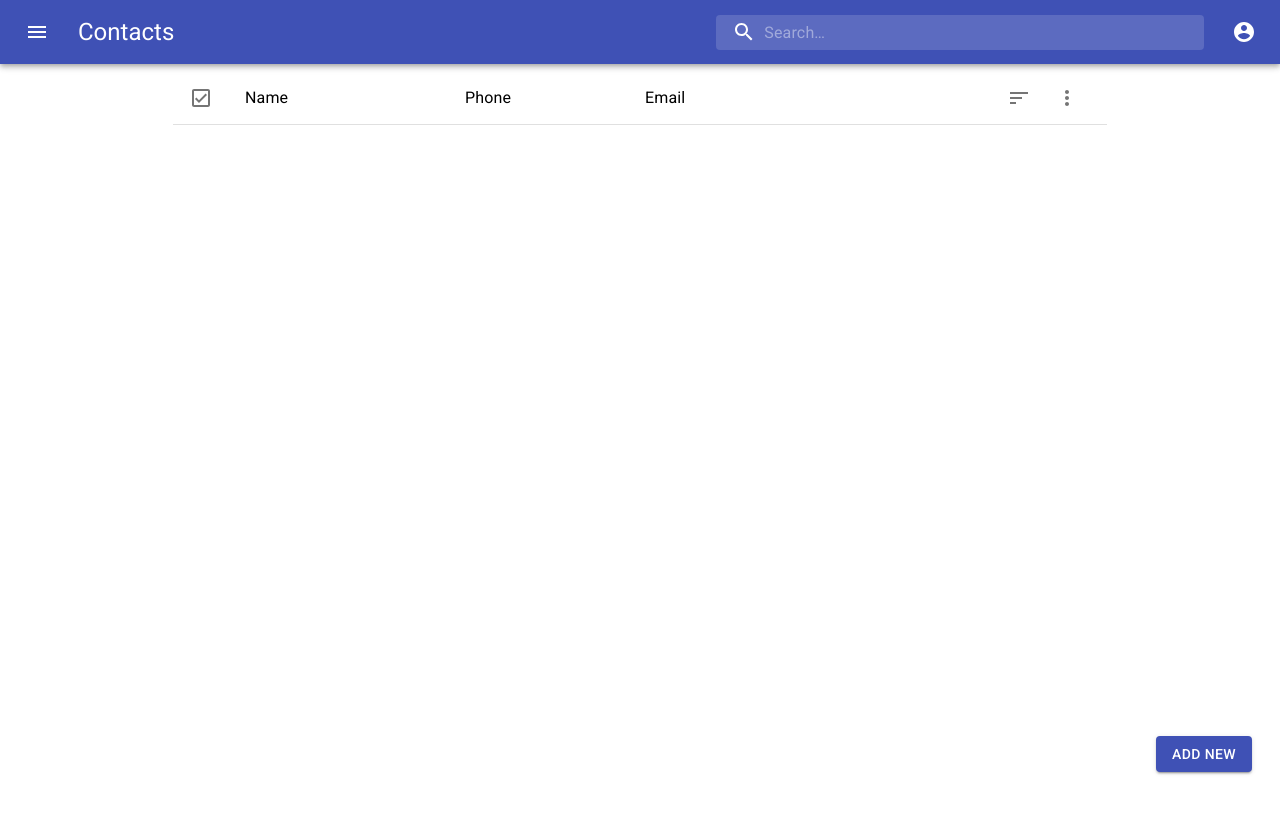
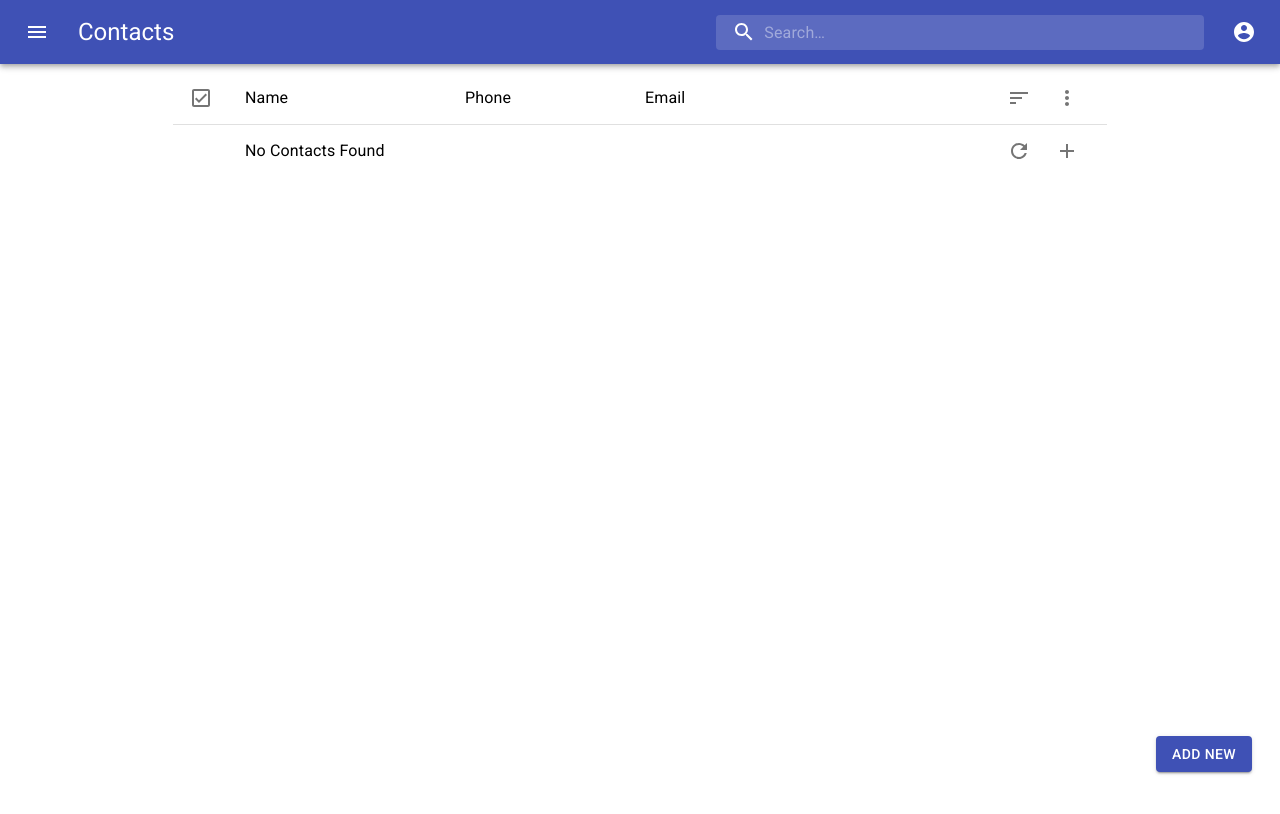
Before and after one commit to AbhishekAglave/react-contacts-app, a React (Create React App) app: page / in a window 1280 px wide. Shown: the top 814 px of the page. Built offline with nearby package versions, Linux system fonts and the light colour scheme.

Commit message:
favoriteFunctonalityAdded

```diff
--- a/src/App.css
+++ b/src/App.css
@@ -49,8 +49,6 @@
   right: 20px;
 }
 
-
-
 /********** add new contact form styling **********/
 
 .form-actions{
@@ -79,3 +77,6 @@
 .hidden{
   visibility: hidden;
 }
+.formBackButton{
+  padding-bottom: 4px;
+}
--- a/src/components/ContactItem.js
+++ b/src/components/ContactItem.js
@@ -5,19 +5,29 @@ import ListItem from "@material-ui/core/ListItem";
 import ListItemIcon from "@material-ui/core/ListItemIcon";
 import ListItemText from "@material-ui/core/ListItemText";
 // import EditOutlinedIcon from "@material-ui/icons/EditOutlined";
-import DeleteOutlinedIcon from '@material-ui/icons/DeleteOutlined';
+import DeleteOutlinedIcon from "@material-ui/icons/DeleteOutlined";
 import FavoriteBorderOutlinedIcon from "@material-ui/icons/FavoriteBorderOutlined";
+import FavoriteIcon from "@material-ui/icons/Favorite";
 
 function ContactItem(props) {
   const contactList = props.contactList;
   const setContactList = props.setContactList;
 
-  function deleteContactItem(id){
-    console.log(id);
-    const newContactList = contactList.filter((contact)=>{
+  function deleteContactItem(id) {
+    const newContactList = contactList.filter((contact) => {
       return contact.id !== id;
-    })
-    console.log(newContactList);
+    });
+    setContactList(newContactList);
+  }
+  function makeFavoriteUnfavorite(id) {
+    const newContactList = contactList.map((contact) => {
+      if (contact.id === id) {
+        contact.favorite
+          ? (contact.favorite = false)
+          : (contact.favorite = true);
+      }
+      return contact;
+    });
     setContactList(newContactList);
   }
 
@@ -30,23 +40,27 @@ function ContactItem(props) {
         <ListItemText primary={props.name} />
       </div>
       <div className="phone-div">
-        <a href={"tel:" + props.phone} style={{textDecoration: 'none'}}>
+        <a href={"tel:" + props.phone} style={{ textDecoration: "none" }}>
           <ListItemText primary={props.phone} />
         </a>
       </div>
       <div className="email-div">
-        <a href={"mailto:" + props.email} style={{textDecoration: 'none'}}>
+        <a href={"mailto:" + props.email} style={{ textDecoration: "none" }}>
           <ListItemText primary={props.email} />
         </a>
       </div>
       <div className="itembuttons-div">
-        <IconButton>
-          <FavoriteBorderOutlinedIcon />
+        <IconButton
+          onClick={() => {
+            makeFavoriteUnfavorite(props.id);
+          }}
+        >
+          {props.favorite? <FavoriteIcon/>:<FavoriteBorderOutlinedIcon/>}
         </IconButton>
         <IconButton
-        onClick={()=>{
-          deleteContactItem(props.id);
-        }}
+          onClick={() => {
+            deleteContactItem(props.id);
+          }}
         >
           <DeleteOutlinedIcon />
         </IconButton>
--- a/src/components/ContactList.js
+++ b/src/components/ContactList.js
@@ -3,6 +3,7 @@ import ContactItem from "./ContactItem";
 import ListHeader from "./ListHeader";
 import List from "@material-ui/core/List";
 import Divider from "@material-ui/core/Divider";
+import NoContacts from "./NoContacts";
 
 function ContactList(props) {
   const contactList = props.contactList;
@@ -12,6 +13,7 @@ function ContactList(props) {
         <ListHeader contactList={contactList} setContactList={setContactList} />
         <Divider />
         <div className="contact-list">
+          {contactList.length===0?<NoContacts/>:null}
           {contactList.map((contact) => {
             return (
               <ContactItem
@@ -20,6 +22,7 @@ function ContactList(props) {
                 name={contact.firstName + " " + contact.lastName}
                 phone={contact.phone}
                 email={contact.email}
+                favorite={contact.favorite}
                 contactList={contactList}
                 setContactList={setContactList}
               />
--- a/src/components/NewContactForm.js
+++ b/src/components/NewContactForm.js
@@ -7,6 +7,8 @@ import CardActions from "@material-ui/core/CardActions";
 import CardContent from "@material-ui/core/CardContent";
 import Button from "@material-ui/core/Button";
 import { useNavigate } from "react-router-dom";
+import ArrowBackIcon from "@material-ui/icons/ArrowBack";
+import IconButton from "@material-ui/core/IconButton";
 
 const useStyles = makeStyles((theme) => ({
   root: {
@@ -49,6 +51,7 @@ export default function NewContactForm(props) {
       lastName: lastName,
       phone: phone,
       email: email,
+      favorite: false,
     };
     localStorage.setItem("lastContactId", contactId + 1);
     setFirstName("");
@@ -70,10 +73,18 @@ export default function NewContactForm(props) {
   return (
     <Card className={classes.root}>
       <form onSubmit={addContact} autoComplete="off" className="newContactForm">
+        <Typography variant="h5">
+          <IconButton
+
+            onClick={() => {
+              navigate("/");
+            }}
+          >
+            <ArrowBackIcon className="formBackButton" />
+          </IconButton>
+          Create New Contact
+        </Typography>
         <CardContent>
-          <Typography variant="h5" gutterBottom>
-            Create New Contact
-          </Typography>
           <Typography className={successMsgClass}>
             Contact added successfully
             <button
@@ -166,7 +177,7 @@ export default function NewContactForm(props) {
             variant="contained"
             color="primary"
             onClick={() => {
-              navigate('/');
+              navigate("/");
             }}
           >
             Discard
--- /dev/null
+++ b/src/components/NoContacts.js
@@ -0,0 +1,40 @@
+import React from "react";
+import IconButton from "@material-ui/core/IconButton";
+import ListItem from "@material-ui/core/ListItem";
+import ListItemIcon from "@material-ui/core/ListItemIcon";
+import ListItemText from "@material-ui/core/ListItemText";
+import AddIcon from "@material-ui/icons/Add";
+import { useNavigate } from "react-router-dom";
+import RefreshIcon from "@material-ui/icons/Refresh";
+
+function NoContacts() {
+  const navigate = useNavigate();
+  return (
+    <ListItem>
+      <ListItemIcon></ListItemIcon>
+      <div className="name-div">
+        <ListItemText primary="No Contacts Found" />
+      </div>
+      <div className="phone-div"></div>
+      <div className="email-div"></div>
+      <div className="itembuttons-div">
+        <IconButton
+          onClick={() => {
+            navigate("/");
+          }}
+        >
+          <RefreshIcon />
+        </IconButton>
+        <IconButton
+          onClick={() => {
+            navigate("/CreateNewContact");
+          }}
+        >
+          <AddIcon />
+        </IconButton>
+      </div>
+    </ListItem>
+  );
+}
+
+export default NoContacts;
```
